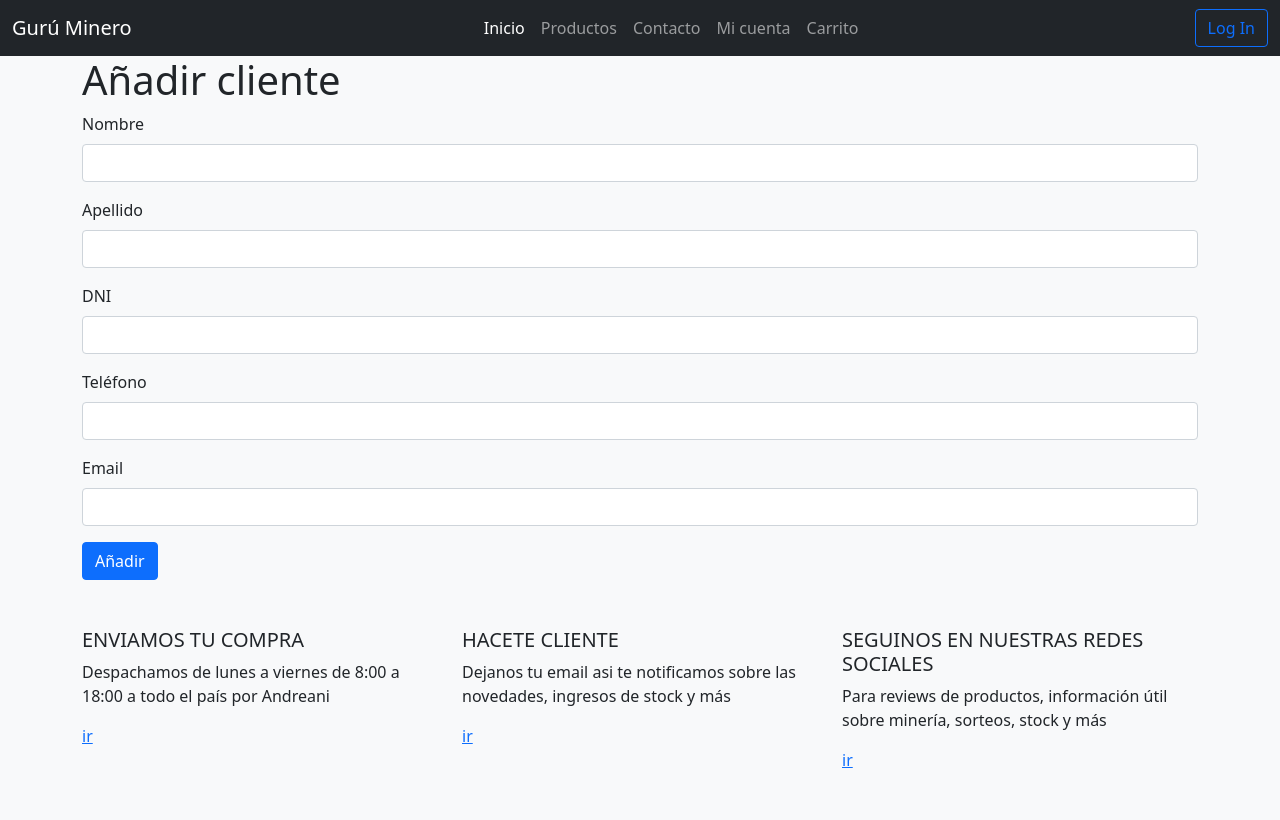
After one commit to ivanln26/404_minerva, a Django app: page /client/create in a window 1280 px wide. The commit adds this page. Run offline with Django 3.2, Linux system fonts and the light colour scheme.

Commit message:
Add create client view and template

```diff
--- /dev/null
+++ b/minerva/templates/client_create.html
@@ -0,0 +1,31 @@
+{% extends 'base.html' %}
+
+{% block title %}Añadir cliente{% endblock %}
+
+{% block content %}
+  <h1>Añadir cliente</h1>
+  <form action="" method="post">
+    {% csrf_token %}
+    <div class="mb-3">
+      <label class="form-label" for="id_first_name">Nombre</label>
+      <input id="id_first_name" class="form-control" name="first_name" maxlength="15" required type="text">
+    </div>
+    <div class="mb-3">
+      <label class="form-label" for="id_last_name">Apellido</label>
+      <input id="id_last_name" class="form-control" name="last_name" maxlength="15" required type="text">
+    </div>
+    <div class="mb-3">
+      <label class="form-label" for="id_dni">DNI</label>
+      <input id="id_dni" class="form-control" name="dni" maxlength="10" type="text">
+    </div>
+    <div class="mb-3">
+      <label class="form-label" for="id_phone">Teléfono</label>
+      <input id="id_phone" class="form-control" name="phone" maxlength="20" type="text">
+    </div>
+    <div class="mb-3">
+      <label class="form-label" for="id_email">Email</label>
+      <input id="id_email" class="form-control" name="email" type="email">
+    </div>
+    <button class="btn btn-primary" type="submit">Añadir</button>
+  </form>
+{% endblock %}
--- a/minerva/urls.py
+++ b/minerva/urls.py
@@ -6,6 +6,7 @@ from . import views
 
 urlpatterns = [
     path('', views.index, name='index'),
+    path('client/create', views.ClientCreateView.as_view(), name='client_create'),
     path('clients/', views.ClientListView.as_view(), name='client_list'),
     path('product/create', views.ProductCreateView.as_view(), name='product_create'),
     path('product/delete/<int:id>', views.ProductDeleteView.as_view(), name='product_delete'),
--- a/minerva/views.py
+++ b/minerva/views.py
@@ -5,7 +5,7 @@ from django.shortcuts import redirect, render
 from django.views import View
 
 from . import models
-from .forms import LoginForm, ProductForm
+from .forms import ClientForm, LoginForm, ProductForm
 
 
 def index(request):
@@ -14,6 +14,21 @@ def index(request):
         'products': products
     }
     return render(request, 'index.html', ctx)
+
+
+class ClientCreateView(View):
+
+    def get(self, request):
+        return render(request, 'client_create.html')
+
+    def post(self, request):
+        form = ClientForm(request.POST)
+        if form.is_valid():
+            form.save()
+            messages.success(request, 'Cliente añadido correctamente.', 'alert-success')
+        else:
+            messages.error(request, 'No se pudo añadir un nuevo cliente.', 'alert-danger')
+        return redirect('client_list')
 
 
 class ClientListView(View):
```
Also changed, not shown: minerva/forms.py (+8 -1 lines), minerva/templates/client_list.html (+6 -5 lines).
